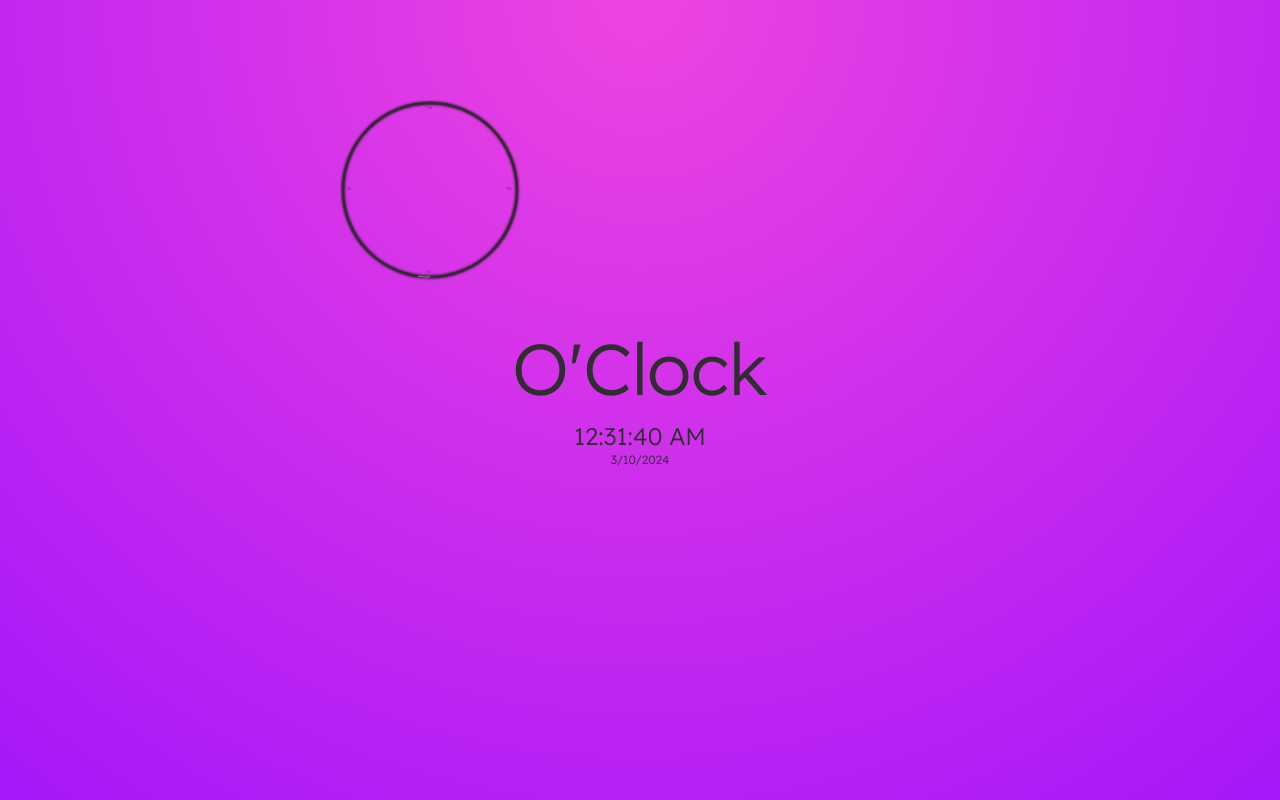
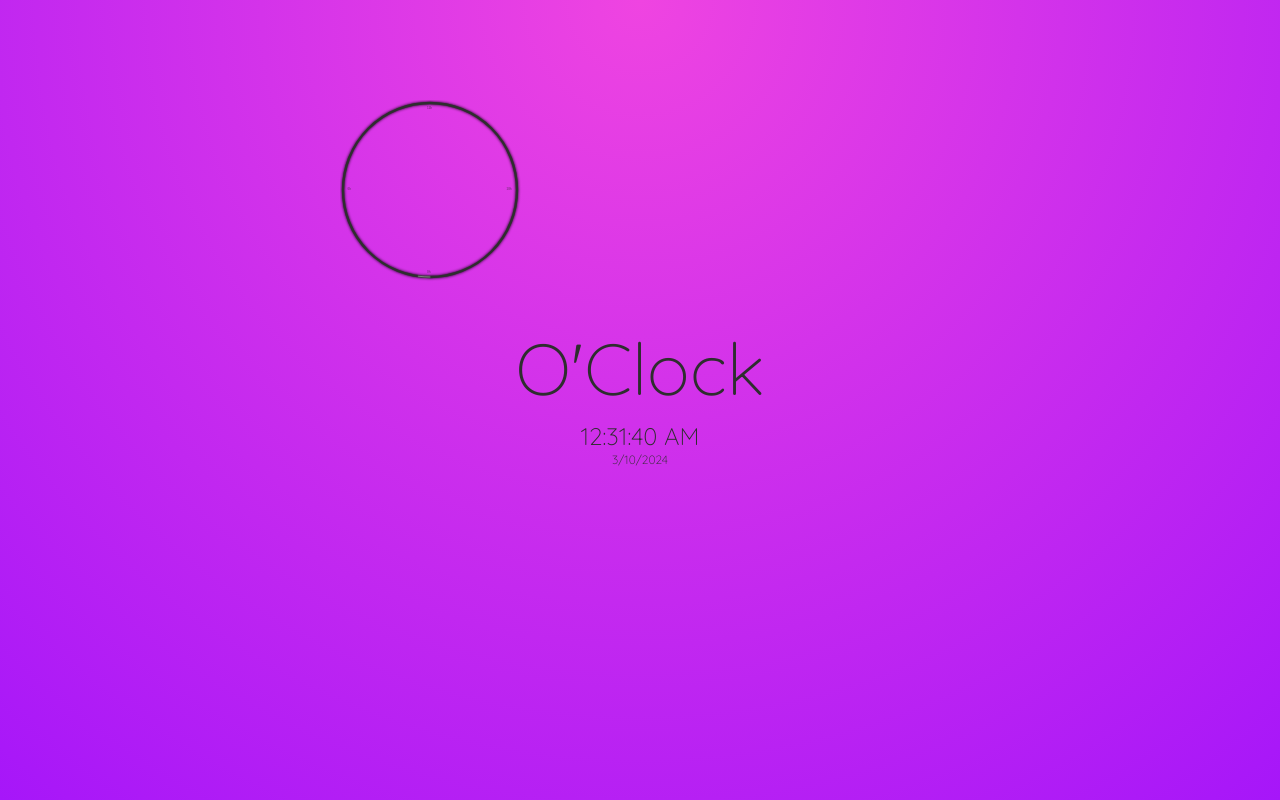
Before and after one commit to kyronsatt/o-clock, a Next.js app: page / in a window 1280 px wide. Built offline with nearby package versions, Linux system fonts and the light colour scheme.

Commit message:
feat: change fotn to quicksand

```diff
--- a/src/app/layout.tsx
+++ b/src/app/layout.tsx
@@ -1,8 +1,8 @@
 import type { Metadata } from "next";
-import { Lexend } from "next/font/google";
+import { Quicksand } from "next/font/google";
 import "./globals.css";
 
-const lexendFont = Lexend({ subsets: ["latin"] });
+const quicksandFont = Quicksand({ subsets: ["latin"] });
 
 export const metadata: Metadata = {
   title: "Create Next App",
@@ -16,7 +16,7 @@ export default function RootLayout({
 }>) {
   return (
     <html lang="en">
-      <body className={lexendFont.className}>{children}</body>
+      <body className={quicksandFont.className}>{children}</body>
     </html>
   );
 }
--- a/tailwind.config.ts
+++ b/tailwind.config.ts
@@ -1,4 +1,7 @@
+// @ts-nocheck
+
 import type { Config } from "tailwindcss";
+const plugin = require('tailwindcss/plugin')
 
 const config: Config = {
   content: [
@@ -17,7 +20,22 @@ const config: Config = {
         "dark": "#2E2E2E"
       }
     },
+    textShadow: {
+      sm: '1px 1px 2px var(--tw-shadow-color)',
+      DEFAULT: '2px 2px 4px var(--tw-shadow-color)',
+      lg: '4px 4px 8px var(--tw-shadow-color)',
+      xl: '4px 4px 16px var(--tw-shadow-color)',
+    }
   },
-  plugins: [],
+  plugins: [plugin(function ({ matchUtilities, theme }) {
+    matchUtilities(
+      {
+        'text-shadow': (value) => ({
+          textShadow: value,
+        }),
+      },
+      { values: theme('textShadow') }
+    )
+  })]
 };
 export default config;
```
